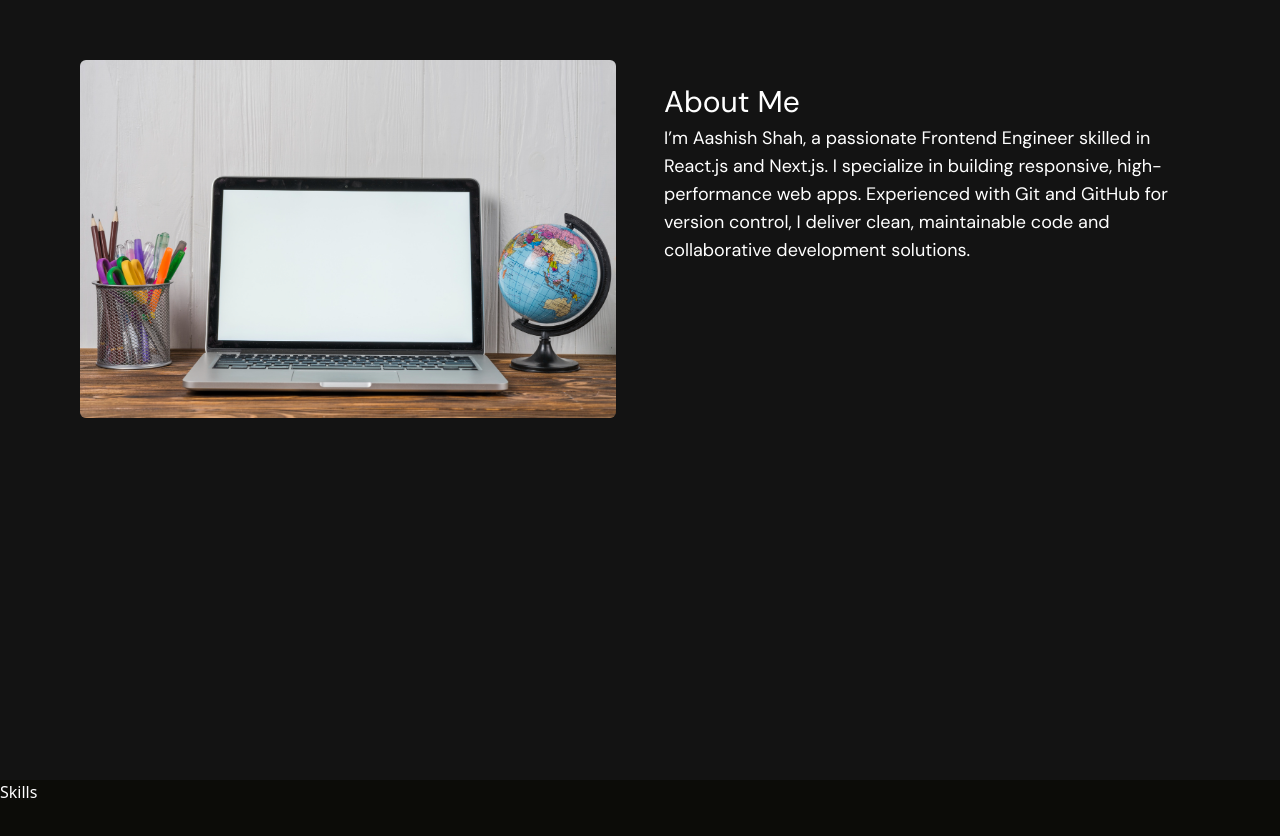
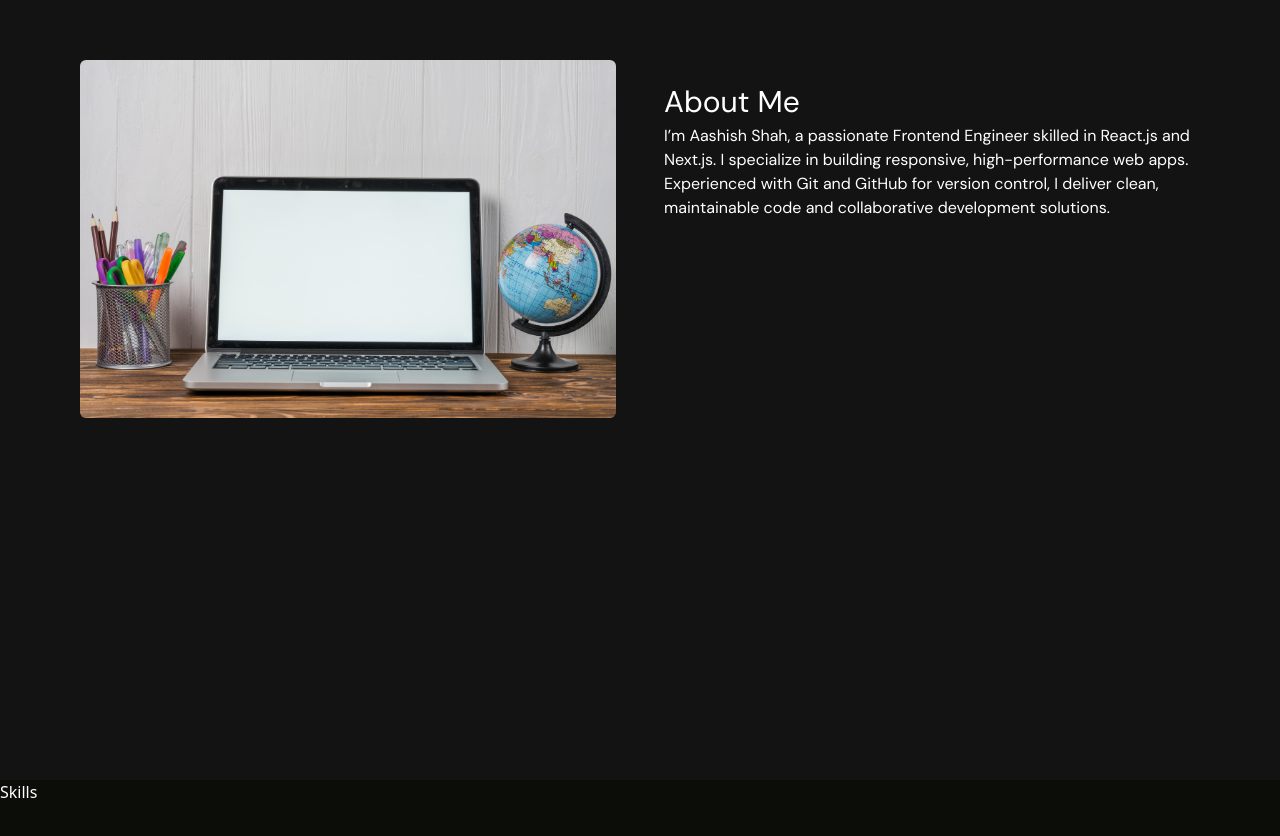
Before and after one commit to Aashish9840/Portfolio, a Next.js app: page / in a window 1280 px wide. Shown: the part 820-1656 px from the top of the page. Built offline with nearby package versions, Linux system fonts and the light colour scheme; a web font is replaced by a local one.

Commit message:
initiated about us

```diff
--- a/app/components/AboutUs.tsx
+++ b/app/components/AboutUs.tsx
@@ -19,7 +19,7 @@ const AboutUs = () => {
         </section>
         <section className="w-full md:w-[50%] flex flex-col mt-6 gap-1">
           <h1 className="text-3xl font-dmSans">About Me</h1>
-          <p className="text-lg font-dmSans">
+          <p className="text-base font-dmSans">
             I’m Aashish Shah, a passionate Frontend Engineer skilled in React.js
             and Next.js. I specialize in building responsive, high-performance
             web apps. Experienced with Git and GitHub for version control, I
```
